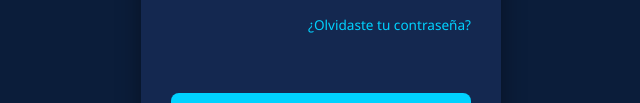
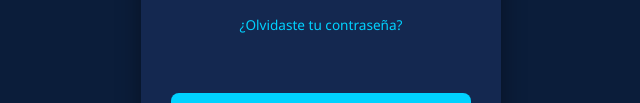
Before and after one commit to tamid555/Ruseta-MVP, a plain HTML site: page docs/index.html in a window 1280 px wide. Shown: the part 376-479 px from the top of the page, without its empty margins (319-959 px from the left). Drawn offline with Linux system fonts and the light colour scheme.

Commit message:
SI: JUEPUTA ME CANSE DE HACER CAMBIOS MINIMOS

```diff
--- a/docs/index.html
+++ b/docs/index.html
@@ -31,7 +31,7 @@
                         <input type="password" id="password" placeholder="Contraseña" class="input-field">
                     </div>
 
-                    <div style="text-align: right; margin-bottom: 10px;">
+                    <div style="text-align: center; margin-bottom: 10px;">
                         <a href="recuperar.html" style="color: #00d2ff; font-size: 0.85rem; text-decoration: none;">¿Olvidaste tu contraseña?</a>
                     </div>
 
```
